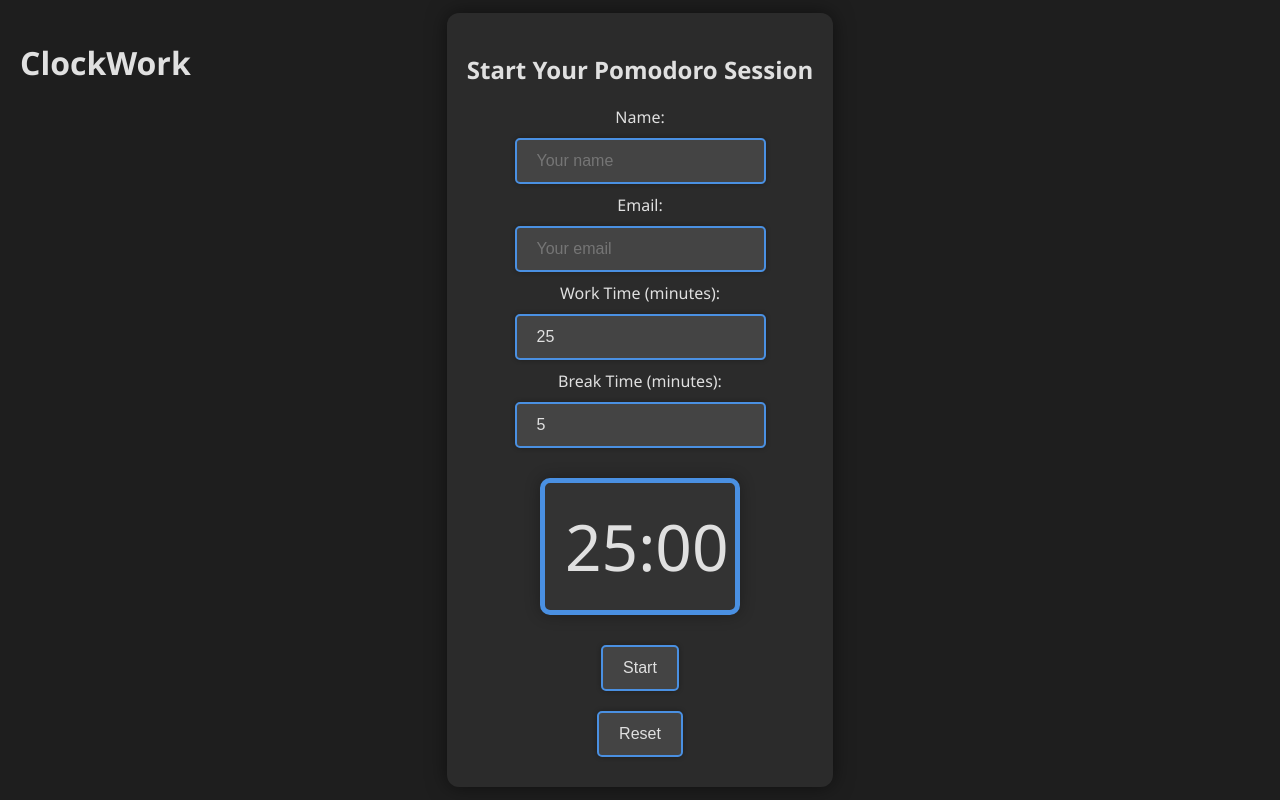
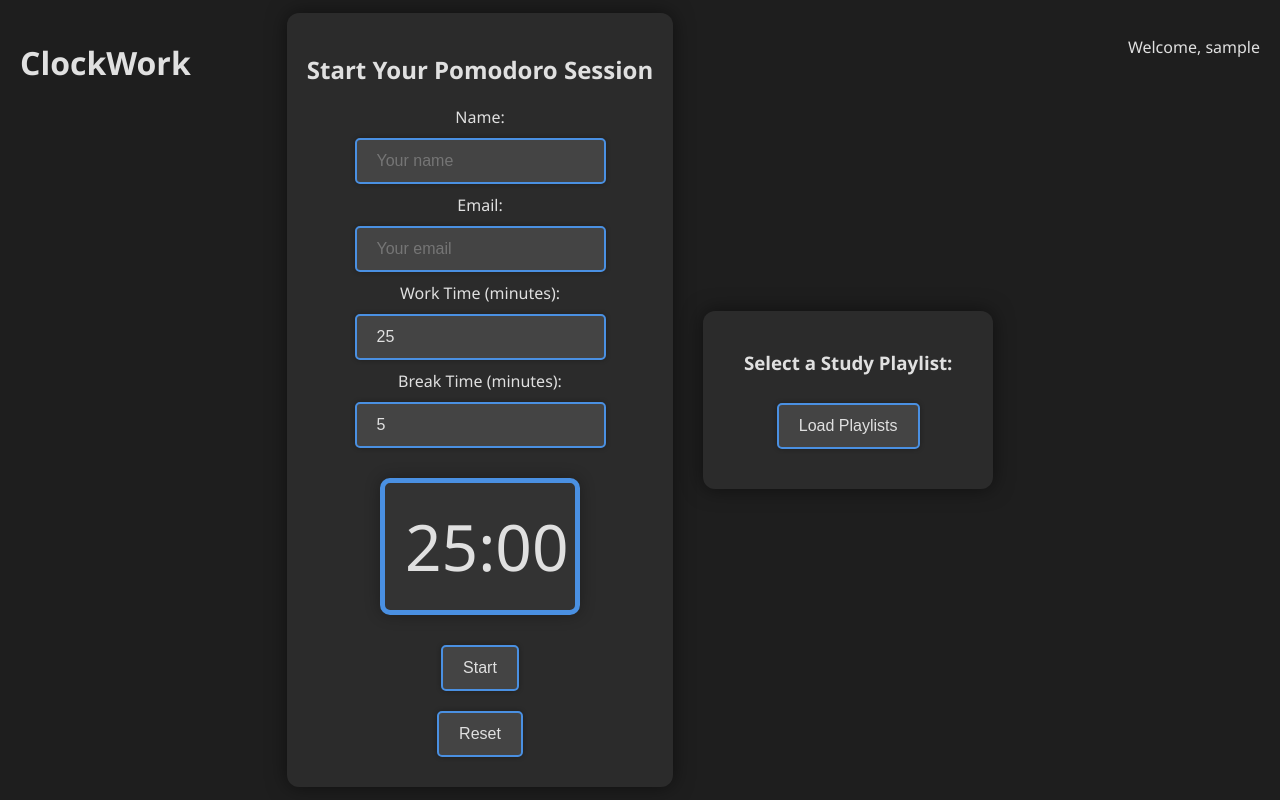
Before and after one commit to teb1as/SWE_Group_3, a Flask app: template templates/index.html in a window 1280 px wide. Run offline with Flask 3, Linux system fonts and the light colour scheme; the template is opened without the code that fills it: most values are stand-ins (such as "Sample title", 1, 10 or a date in 2020).

Commit message:
Uses spotipy python library to authenticate user spotify account, and display playlists.

```diff
--- a/app.py
+++ b/app.py
@@ -1,10 +1,30 @@
-from flask import Flask, render_template, request, jsonify
+from flask import Flask, render_template, request, jsonify, redirect, url_for, session
 from flask_sqlalchemy import SQLAlchemy
+import spotipy
+from spotipy.oauth2 import SpotifyOAuth
+import os
 
 app = Flask(__name__)
+app.secret_key = 'a_secure_random_secret_key'  # Replace with a secure key
+app.config['SESSION_COOKIE_NAME'] = 'spotify-login-session'
 app.config['SQLALCHEMY_DATABASE_URI'] = 'sqlite:///pomodoro.db'
 app.config['SQLALCHEMY_TRACK_MODIFICATIONS'] = False
 
+# spotify api creds (from developer settings)
+SPOTIPY_CLIENT_ID = '5cf10df01f7e497a8bd1567dff8e7a6a'
+SPOTIPY_CLIENT_SECRET = '5aaf5b8eda6b44a79a4c6c64b735ba29'
+SPOTIPY_REDIRECT_URI = 'http://127.0.0.1:5000/callback'
+SCOPE = 'user-library-read playlist-modify-public user-read-playback-state user-modify-playback-state'
+
+# init oauth object
+sp_oauth = SpotifyOAuth(
+    client_id=SPOTIPY_CLIENT_ID,
+    client_secret=SPOTIPY_CLIENT_SECRET,
+    redirect_uri=SPOTIPY_REDIRECT_URI,
+    scope=SCOPE
+)
+
+# Initialize the database
 db = SQLAlchemy(app)
 
 # Database Model
@@ -20,10 +40,56 @@ with app.app_context():
 
 @app.route('/')
 def home():
-    return render_template('index.html')
+    user_name = session.get('user_name', None)
+    print("User name in home route:", user_name)
+    return render_template('index.html', user_name=user_name)
+
+@app.route('/login')
+def login():
+    auth_url = sp_oauth.get_authorize_url()
+    return redirect(auth_url)
+
+@app.route('/callback')
+def callback():
+    # check auth code
+    code = request.args.get('code')
+    if not code:
+        return "Authorization code not found", 400
+
+    try:
+        token_info = sp_oauth.get_access_token(code)
+        session['token_info'] = token_info
+
+        sp = spotipy.Spotify(auth=token_info['access_token'])
+        user_info = sp.current_user()
+        session['user_name'] = user_info.get('display_name', 'User')  # if no username, just display user
+
+        print("Session after login:", session)
+    except Exception as e:
+        print("Error during callback:", e)
+        return "Failed to get access token", 500
+
+    return redirect(url_for('home'))
+
+
+@app.route('/profile')
+def profile():
+    token_info = session.get('token_info', None)
+    if not token_info:
+        return redirect(url_for('login'))
+
+    sp = spotipy.Spotify(auth=token_info['access_token'])
+    user_info = sp.current_user()
+    return jsonify(user_info)
 
 @app.route('/start_pomodoro', methods=['POST'])
 def start_pomodoro():
+    # check if user is authenticated
+    token_info = session.get('token_info', None)
+    if not token_info:
+        return redirect(url_for('login'))  # redirect to login
+
+    # Existing logic for handling the pomodoro session
     data = request.json
     user_name = data.get('userName')
     user_email = data.get('userEmail')
@@ -37,5 +103,25 @@ def start_pomodoro():
 
     return jsonify({"message": "Pomodoro started with custom work and break times"})
 
+@app.route('/get_playlists', methods=['GET'])
+def get_playlists():
+    token_info = session.get('token_info', None)
+    if not token_info:
+        return redirect(url_for('login'))  # redirect to login
+
+    sp = spotipy.Spotify(auth=token_info['access_token'])
+    playlists = sp.current_user_playlists(limit=10)  # fetch playlists (max 10)
+    playlist_data = [
+        {'name': playlist['name'], 'url': playlist['external_urls']['spotify']}
+        for playlist in playlists['items']
+    ]
+
+    return jsonify(playlist_data)
+
+@app.route('/logout')
+def logout():
+    session.pop('token_info', None)
+    return redirect(url_for('home'))
+
 if __name__ == '__main__':
     app.run(debug=True)
--- a/templates/index.html
+++ b/templates/index.html
@@ -22,6 +22,12 @@
             top: 20px;
             left: 20px;
         }
+        .user-info {
+            position: absolute;
+            top: 20px;
+            right: 20px;
+            text-align: right;
+        }
         main {
             display: flex;
             flex-direction: column;
@@ -30,6 +36,27 @@
             padding: 20px;
             border-radius: 12px;
             box-shadow: 0 0 20px rgba(0, 0, 0, 0.5);
+        }
+        #playlist-container {
+            margin-top: 10px;
+            width: 100%;
+            max-height: 200px;
+            overflow-y: auto;
+        }
+        #playlist-box {
+            background-color: #2b2b2b;
+            padding: 20px;
+            border-radius: 12px;
+            box-shadow: 0 0 20px rgba(0, 0, 0, 0.5);
+            width: 250px;
+            display: flex;
+            flex-direction: column;
+            align-items: center;
+            margin-left: 30px;
+        }
+        .container {
+            display: flex;
+            gap: 20px;
         }
         #timer {
             font-size: 4rem;
@@ -70,6 +97,14 @@
     <header>
         <h1>ClockWork</h1>
     </header>
+    <div class="user-info">
+        {% if user_name %}
+            <p>Welcome, {{ user_name }}</p>
+        {% else %}
+            <a href="/login"><button>Login with Spotify</button></a>
+        {% endif %}
+    </div>
+    <div class="container">
         <main>
             <h2>Start Your Pomodoro Session</h2>
             <label for="userName">Name:</label>
@@ -88,6 +123,35 @@
             <button id="startBtn">Start</button>
             <button id="resetBtn">Reset</button>
         </main>
+    </div>
+
+    {% if user_name %}
+    <div id="playlist-box">
+        <h3>Select a Study Playlist:</h3>
+        <button id="loadPlaylistsBtn">Load Playlists</button>
+        <div id="playlist-container"></div>
+    </div>
+    {% endif %}
+
+    <script>
+        document.getElementById('loadPlaylistsBtn').addEventListener('click', () => {
+            fetch('/get_playlists')
+                .then(response => response.json())
+                .then(data => {
+                    const container = document.getElementById('playlist-container');
+                    container.innerHTML = '';
+                    data.forEach(playlist => {
+                        const link = document.createElement('a');
+                        link.href = playlist.url;
+                        link.textContent = playlist.name;
+                        link.target = '_blank';
+                        container.appendChild(link);
+                        container.appendChild(document.createElement('br'));
+                    });
+                })
+                .catch(error => console.error('Error fetching playlists:', error));
+        });
+    </script>
 
     <script>
         let timeLeft;
```
Lines whose indentation alone changed are shown as unchanged.
